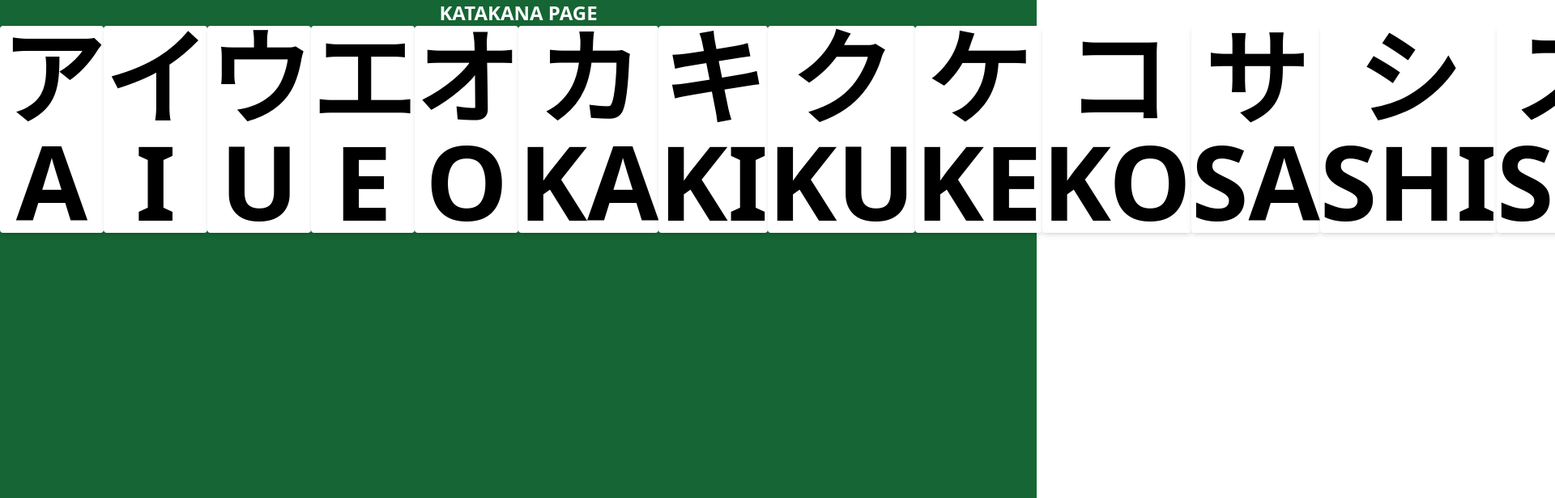
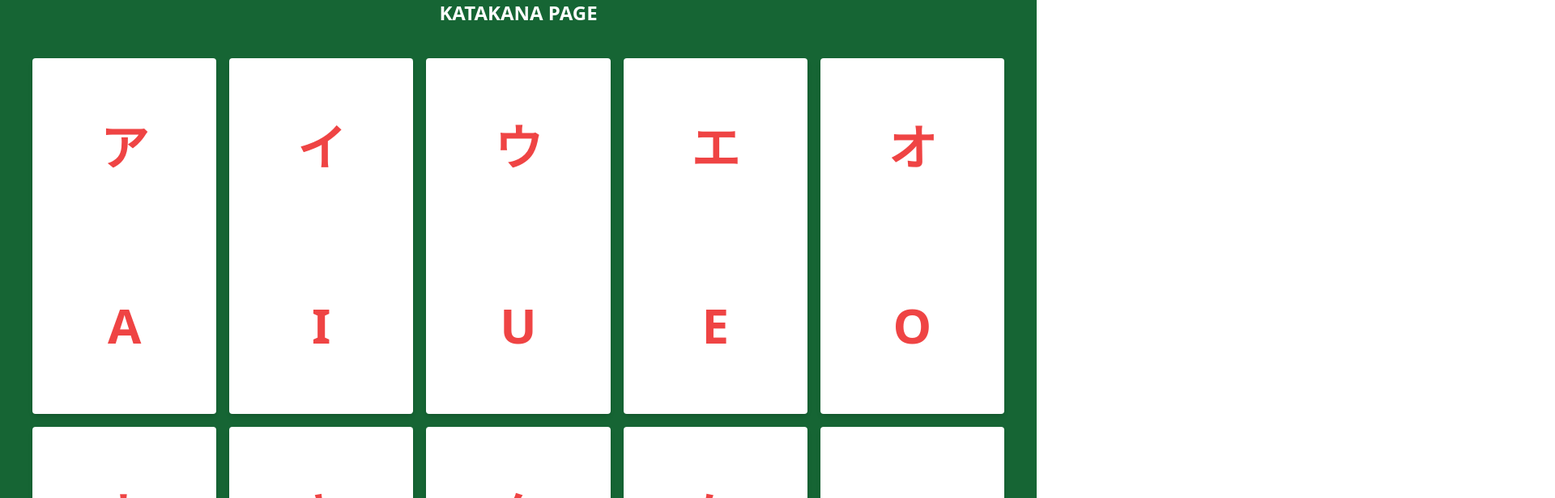
Before and after one commit to Akwei001/Japanese-Game, a React (Vite) app: page /Katakana in a window 1280 px wide. Shown: the top 616 px of the page at 81% size, 1920 px wide, since content can reach past the window. Built offline with nearby package versions, Linux system fonts and the light colour scheme.

Commit message:
card shape updated

```diff
--- a/src/katakana.jsx
+++ b/src/katakana.jsx
@@ -82,12 +82,12 @@ function Katakana() {
     <div className='min-h-screen bg-green-800 text-white text-center text-2xl font-bold uppercase'>
       <p>Katakana page</p>
       {/* <TileContainer /> */}
-      <div className='flex'>
+      <div className='grid grid-cols-5 gap-4 m-10'>
         {ktile.map((tile) => (
           <div key={tile.id}>
-            <div className='bg-white text-black text-9xl font-bold mb-8 rounded shadow-md'>
-              {tile.katakana}
-              {tile.romaji}
+            <div className=' bg-white text-red-500 text-6xl font-bold rounded shadow-md w-18 h-18'>
+              <div className='py-20'>{tile.katakana}</div>
+              <div className='py-20'>{tile.romaji}</div>
             </div>
           </div>
         ))}
```
